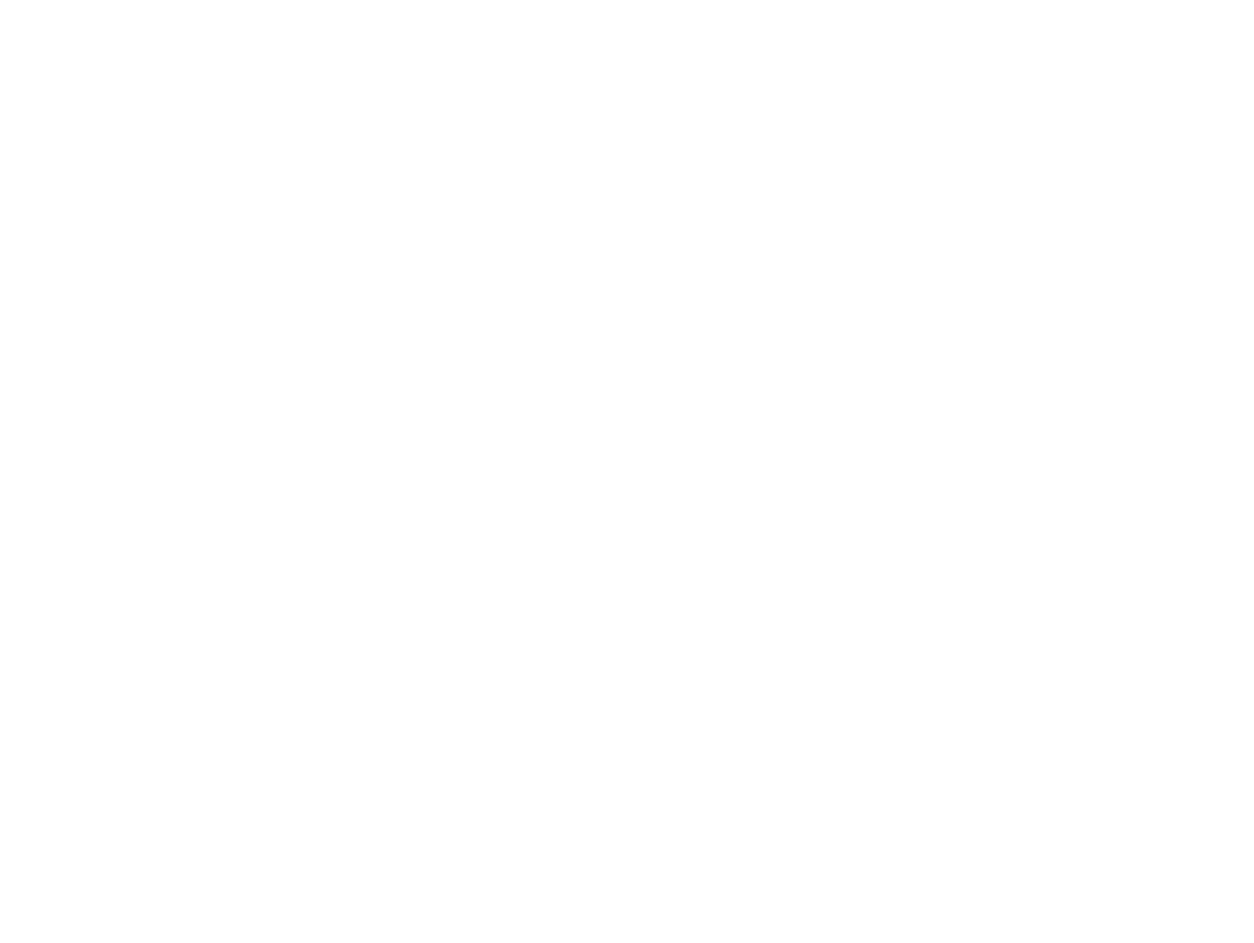
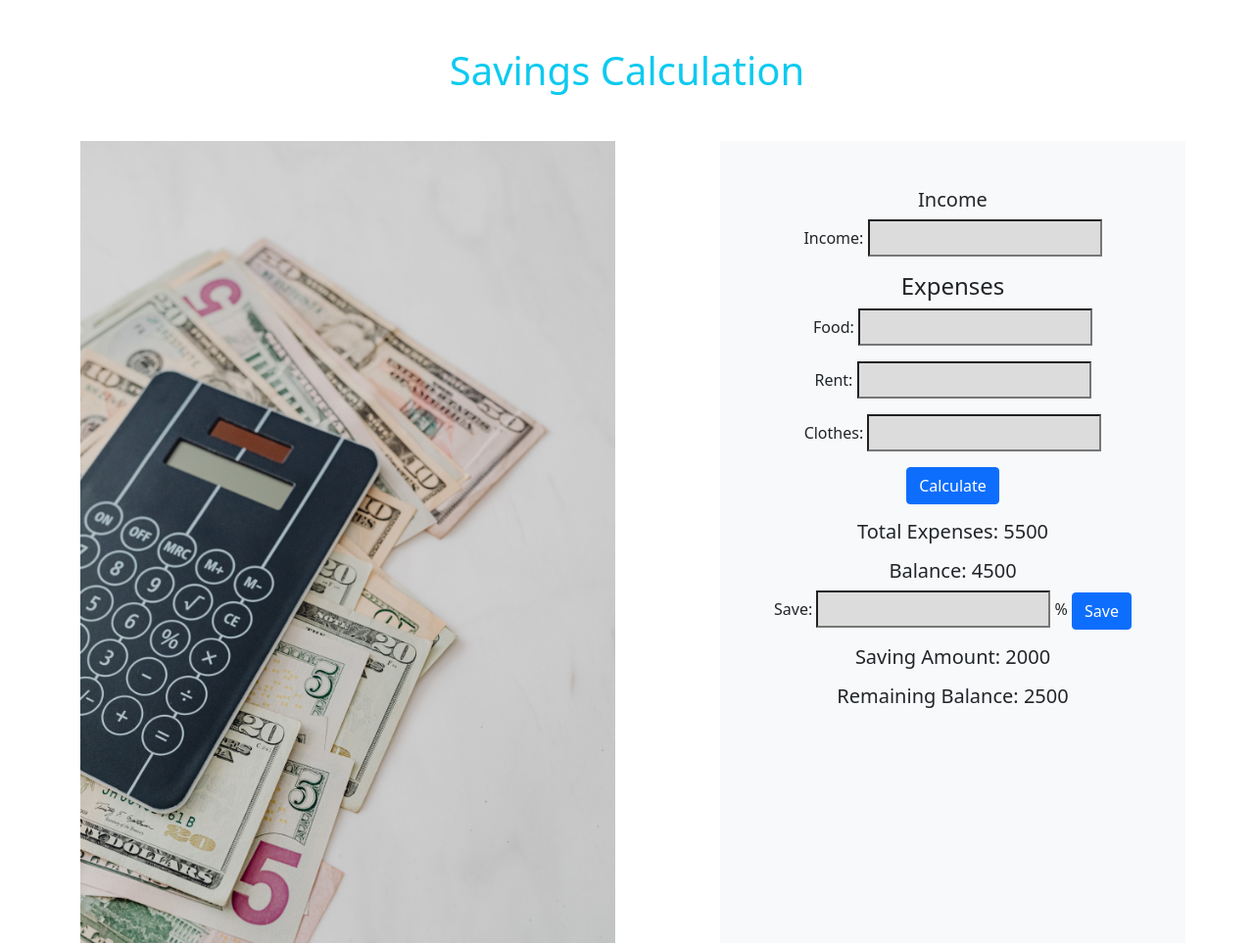
Before and after one commit to ranawp/money-huntrt, a plain HTML site: page index.html in a window 1280 px wide. Shown: the whole page at 98% size. Before the commit the page ends 800 px from the top, so only its background shows below. Drawn offline with nearby package versions, Linux system fonts and the light colour scheme.

Commit message:
project design with bootstrap

```diff
--- a/index.html
+++ b/index.html
@@ -6,12 +6,63 @@
     <meta http-equiv="X-UA-Compatible" content="IE=edge">
     <meta name="viewport" content="width=device-width, initial-scale=1.0">
     <title>Month Balance</title>
+
+    <!-- bootstrap css cdn link -->
     <link href="https://cdn.jsdelivr.net/npm/bootstrap@5.0.2/dist/css/bootstrap.min.css" rel="stylesheet"
         integrity="sha384-EVSTQN3/azprG1Anm3QDgpJLIm9Nao0Yz1ztcQTwFspd3yD65VohhpuuCOmLASjC" crossorigin="anonymous">
+
+    <link rel="stylesheet" href="./style/style.css">
 </head>
 
 <body>
+    <header class="container text-center my-5">
+        <h1 class="text-info">Savings Calculation</h1><i class="fa-solid fa-sack-dollar"></i>
+    </header>
 
+    <section class="container pb-4">
+        <main>
+
+            <div class="row">
+                <div class="col-lg-6">
+                    <div width="80%">
+                        <img width="100%" height="80%" src="./photos/photo1.jpg" alt="calculation-photo">
+                    </div>
+                </div>
+                <div class="col-lg-5 offset-1 bg-light line-height">
+                    <!-- income input -->
+                    <div class="mt-5 text-center ">
+                        <h5>Income</h5>
+                        <p>Income: <input type="text"></p>
+
+                        <!-- expences input  -->
+                        <h4>Expenses</h4>
+
+                        <p>Food: <input type="text"></p>
+                        <p>Rent: <input type="text"></p>
+                        <p>Clothes: <input type="text"></p>
+
+
+                        <button type="button" class="btn btn-primary">Calculate</button>
+
+                        <h5 class="my-3">Total Expenses: <span>5500</span>
+                        </h5>
+                        <h5>Balance: <span>4500</span>
+                        </h5>
+
+                        <p><span>Save: <input type="text"></span>
+                            <span>%</span>
+
+                            <button type="button" class="btn btn-primary">Save</button>
+                        </p>
+                        <h5 class="my-3">Saving Amount: <span>2000 </span> </h5>
+                        <h5>Remaining Balance: <span>2500 </span> </h5>
+                    </div>
+
+
+                </div>
+            </div>
+        </main>
+    </section>
 
 
 
--- a/style/style.css
+++ b/style/style.css
@@ -0,0 +1,13 @@
+.img-width{
+    width: 80%;
+}
+/* input.input-background {
+    background-color: ;
+} */
+input[type="text"] {
+    background-color: #DCDCDC;
+}
+ .line-height{
+    line-height: 200%;
+
+}
```
Also changed, not shown: photos/photo1.jpg (added).
